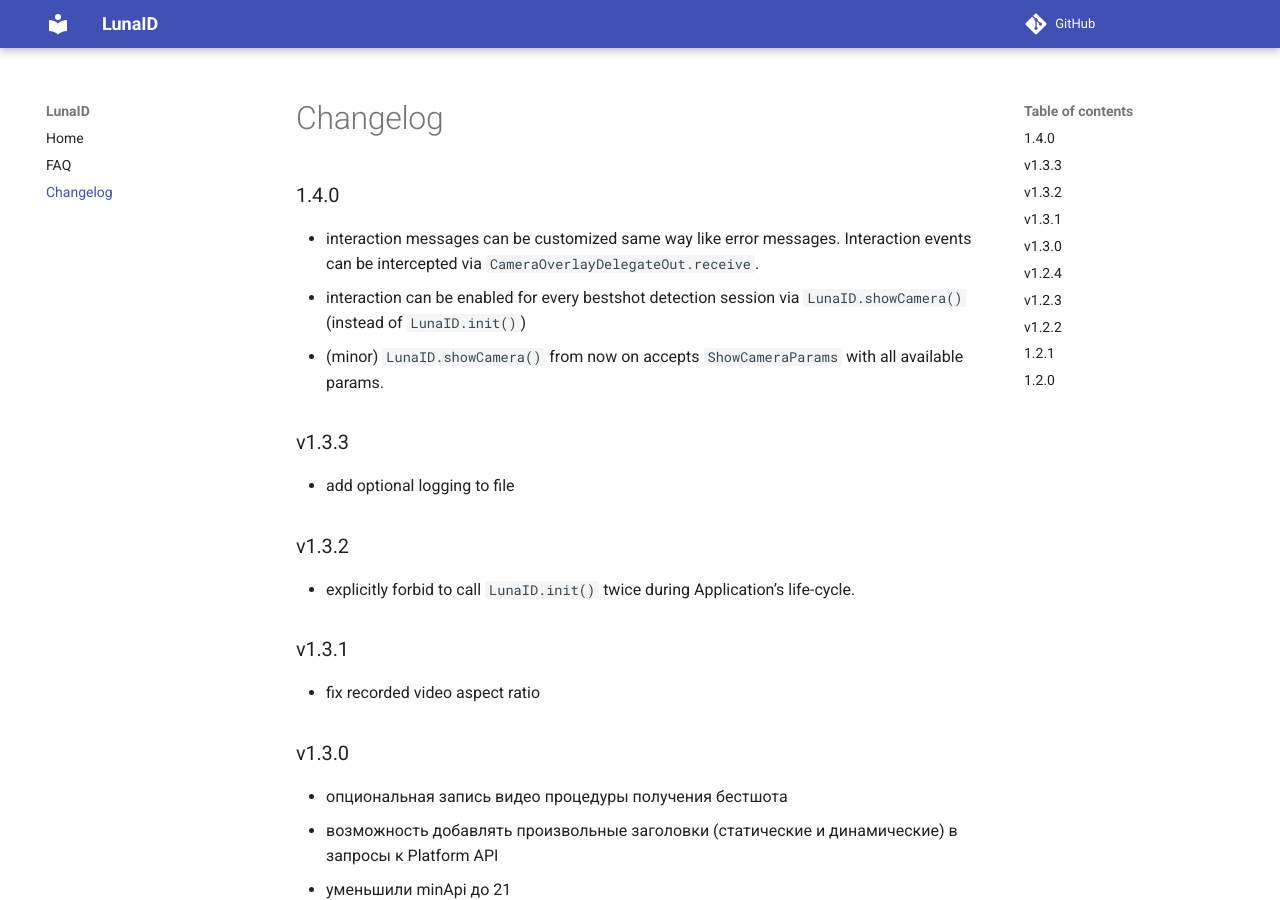
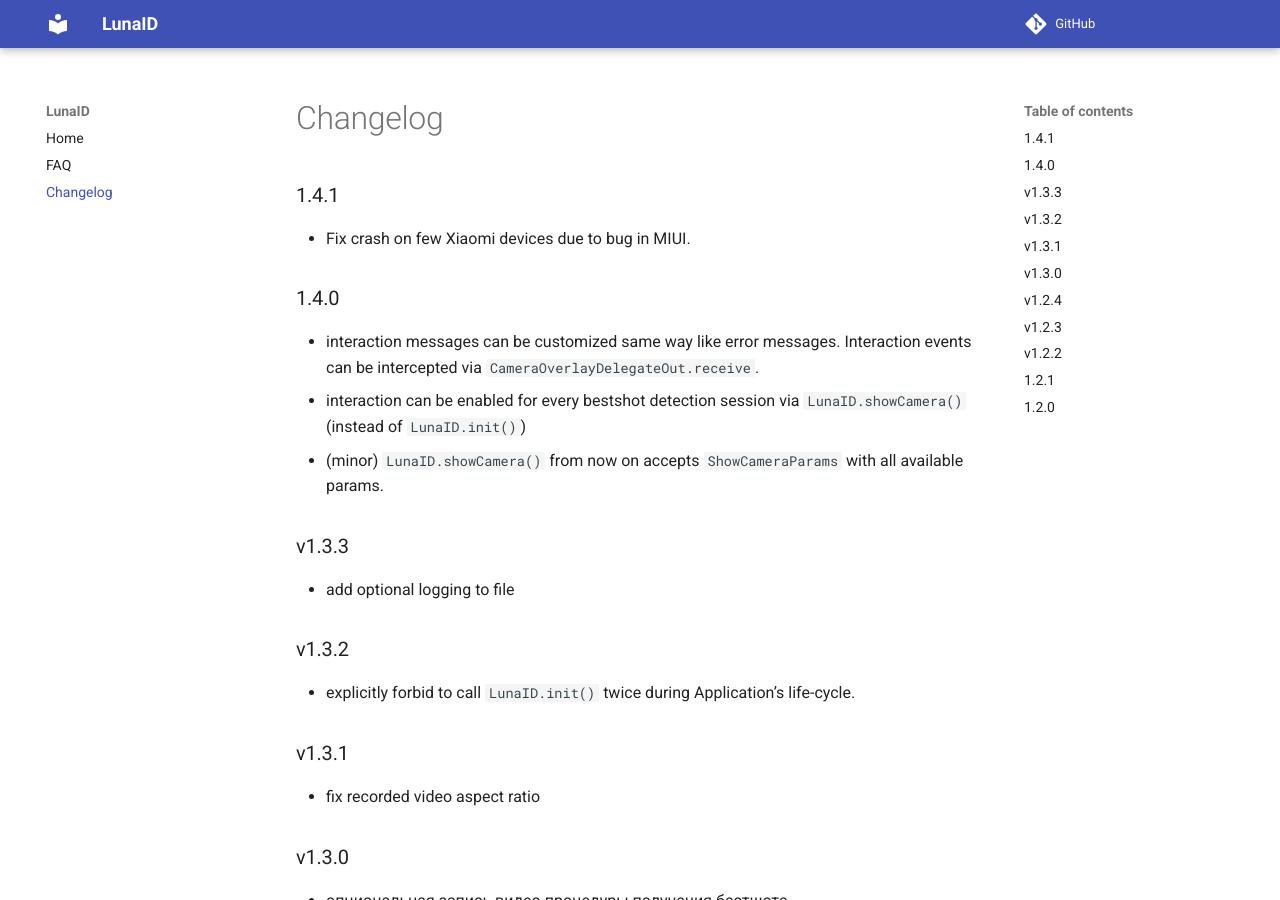
Before and after one commit to VisionLabs/LunaID, an MkDocs documentation site: the page built from docs/changelog.md, in a window 1280 px wide and 900 px high. Built offline with MkDocs 1.6.1 and Material for MkDocs 9.7.7, drawn with Linux system fonts in a browser that asks for light colours; comment, search, counter and statistics services are not loaded; the version menu is left out.

Commit message:
update changelog

```diff
--- a/docs/changelog.md
+++ b/docs/changelog.md
@@ -1,6 +1,8 @@
 
 # Changelog
 
+### 1.4.1
+- Fix crash on few Xiaomi devices due to bug in MIUI.
 
 ### 1.4.0
 - interaction messages can be customized same way like error messages. Interaction events can be intercepted via `CameraOverlayDelegateOut.receive`.
```
